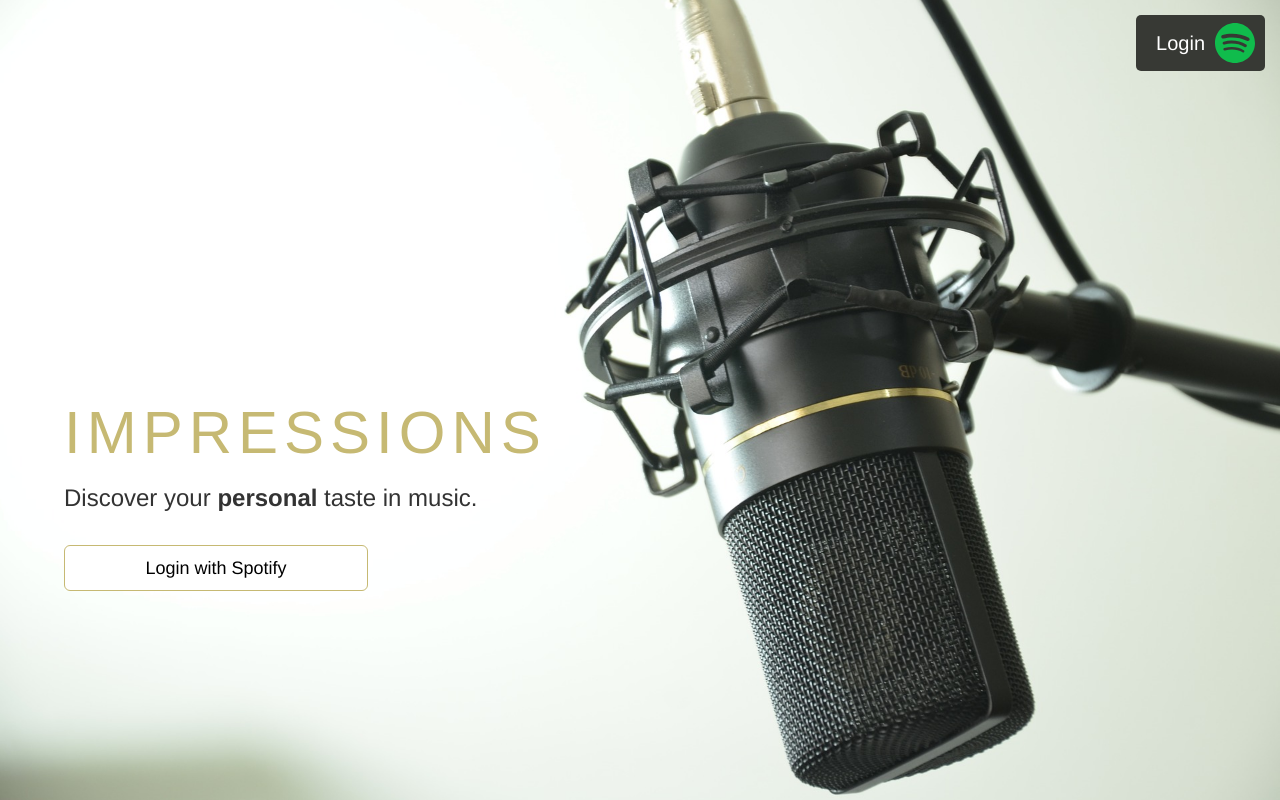
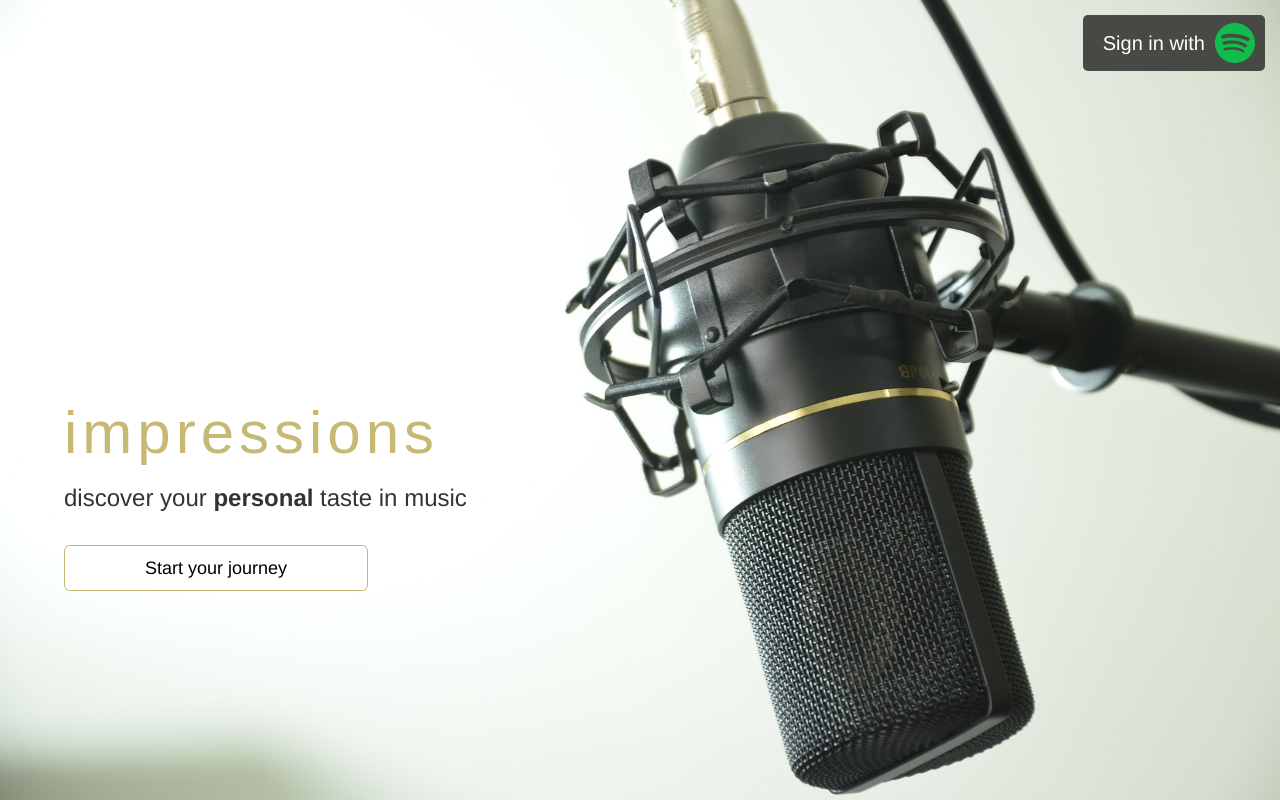
Before and after one commit to nolbuzanis/Impressions, a React app in the folder client/: page / in a window 1280 px wide. Built offline with nearby package versions, Linux system fonts and the light colour scheme.

Commit message:
Touch ups on landing page based on feedback

```diff
--- a/client/src/components/Header.css
+++ b/client/src/components/Header.css
@@ -13,7 +13,7 @@
 .auth-button {
   box-sizing: border-box;
   position: absolute;
-  background: #373934;
+  background: #474944;
   padding: 8px 10px;
   border-radius: 5px;
   top: 15px;
--- a/client/src/components/Header.js
+++ b/client/src/components/Header.js
@@ -6,7 +6,7 @@ class Header extends Component {
     return (
       <div className='nav'>
         <a className='auth-button' href='/auth/spotify'>
-          <div className='auth-text'>Login</div>
+          <div className='auth-text'>Sign in with</div>
 
           <div className='auth-icon'>
             <svg
--- a/client/src/components/Landing.css
+++ b/client/src/components/Landing.css
@@ -41,10 +41,10 @@ body {
 
 h1 {
   font-size: 60px;
-  letter-spacing: 0.6rem;
+  letter-spacing: 0.5rem;
   font-family: sans-serif;
   padding-bottom: 15px;
-  text-transform: uppercase;
+  text-transform: lowercase;
 }
 
 .call-to-action {
--- a/client/src/components/Landing.js
+++ b/client/src/components/Landing.js
@@ -8,10 +8,10 @@ const Landing = () => {
         <div className='content'>
           <h1>Impressions</h1>
           <p>
-            Discover your <strong>personal</strong> taste in music.
+            discover your <strong>personal</strong> taste in music
           </p>
           <a href='/auth/spotify' className='call-to-action btn-lg btn'>
-            Login with Spotify
+            Start your journey
           </a>
         </div>
       </div>
```
